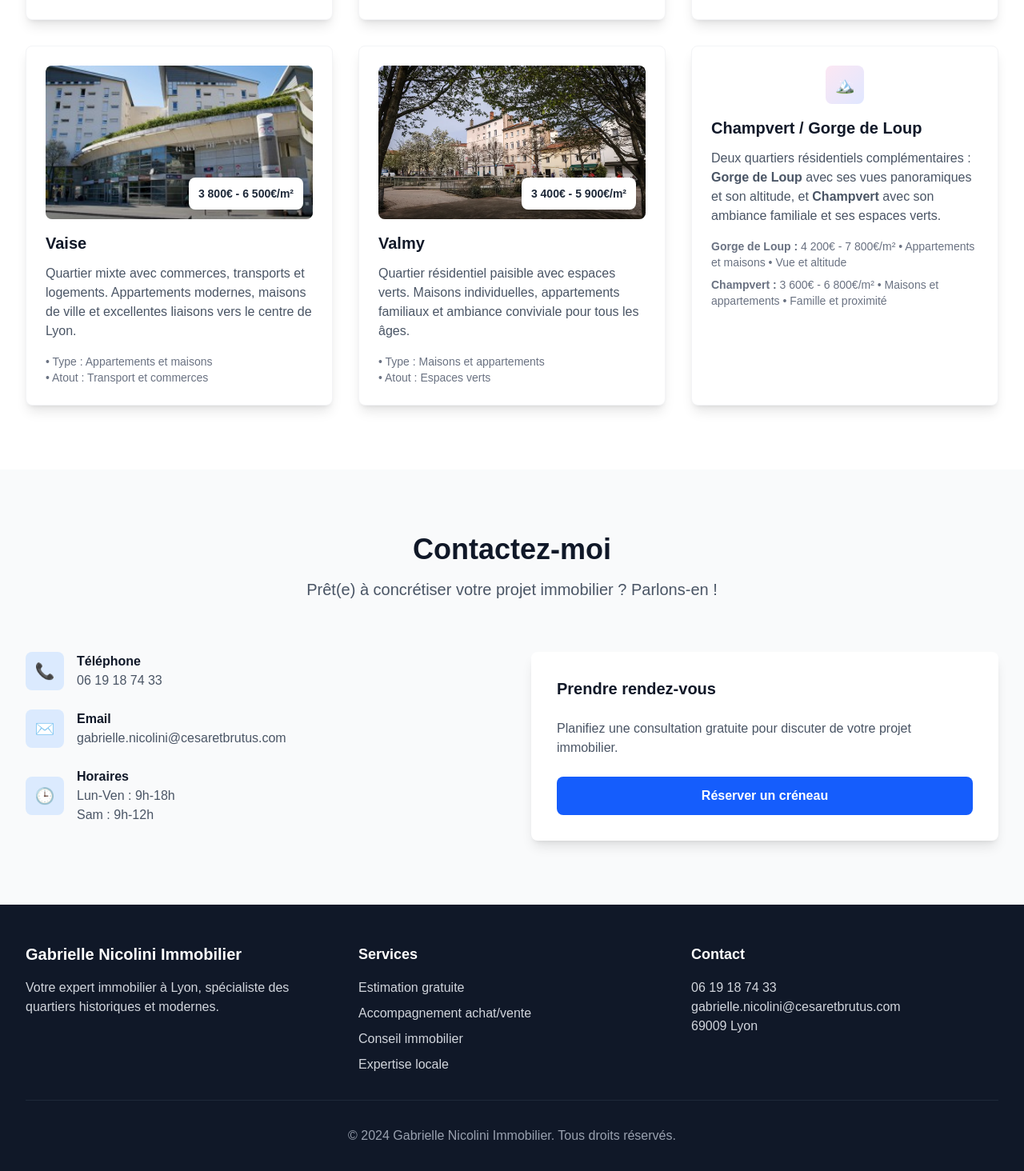
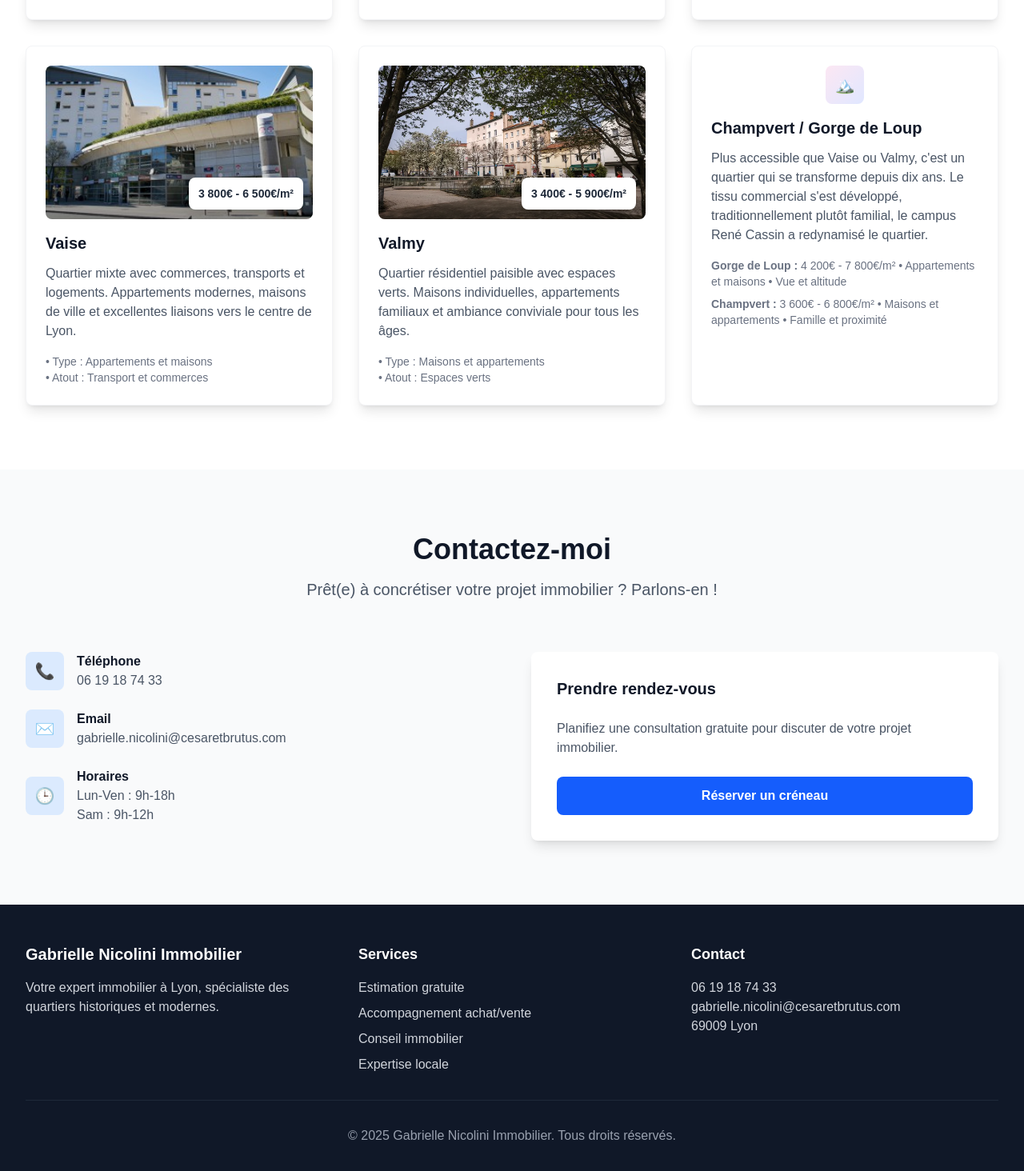
Before and after one commit to jtassin/gab_immo, a Next.js app: page / in a window 1280 px wide. Shown: the part 2199-3663 px from the top of the page at 80% size. Built offline with nearby package versions, Linux system fonts and the light colour scheme.

Commit message:
update Champvert desc

```diff
--- a/src/app/page.tsx
+++ b/src/app/page.tsx
@@ -290,10 +290,9 @@ export default function Home() {
               </div>
 
               <h3 className="text-xl font-bold text-gray-900 mb-3">Champvert / Gorge de Loup</h3>
-              <p className="text-gray-600 mb-4">
-                Deux quartiers résidentiels complémentaires : <strong>Gorge de Loup</strong> avec ses vues panoramiques
-                et son altitude, et <strong>Champvert</strong> avec son ambiance familiale et ses espaces verts.
-              </p>
+                              <p className="text-gray-600 mb-4">
+                  Plus accessible que Vaise ou Valmy, c&apos;est un quartier qui se transforme depuis dix ans. Le tissu commercial s&apos;est développé, traditionnellement plutôt familial, le campus René Cassin a redynamisé le quartier.
+                </p>
 
               <div className="text-sm text-gray-500 space-y-2">
                 <p><strong>Gorge de Loup :</strong> 4 200€ - 7 800€/m² • Appartements et maisons • Vue et altitude</p>
@@ -394,7 +393,7 @@ export default function Home() {
             </div>
           </div>
           <div className="border-t border-gray-800 mt-8 pt-8 text-center text-gray-400">
-            <p>&copy; 2024 Gabrielle Nicolini Immobilier. Tous droits réservés.</p>
+            <p>&copy; 2025 Gabrielle Nicolini Immobilier. Tous droits réservés.</p>
           </div>
         </div>
       </footer>
```
